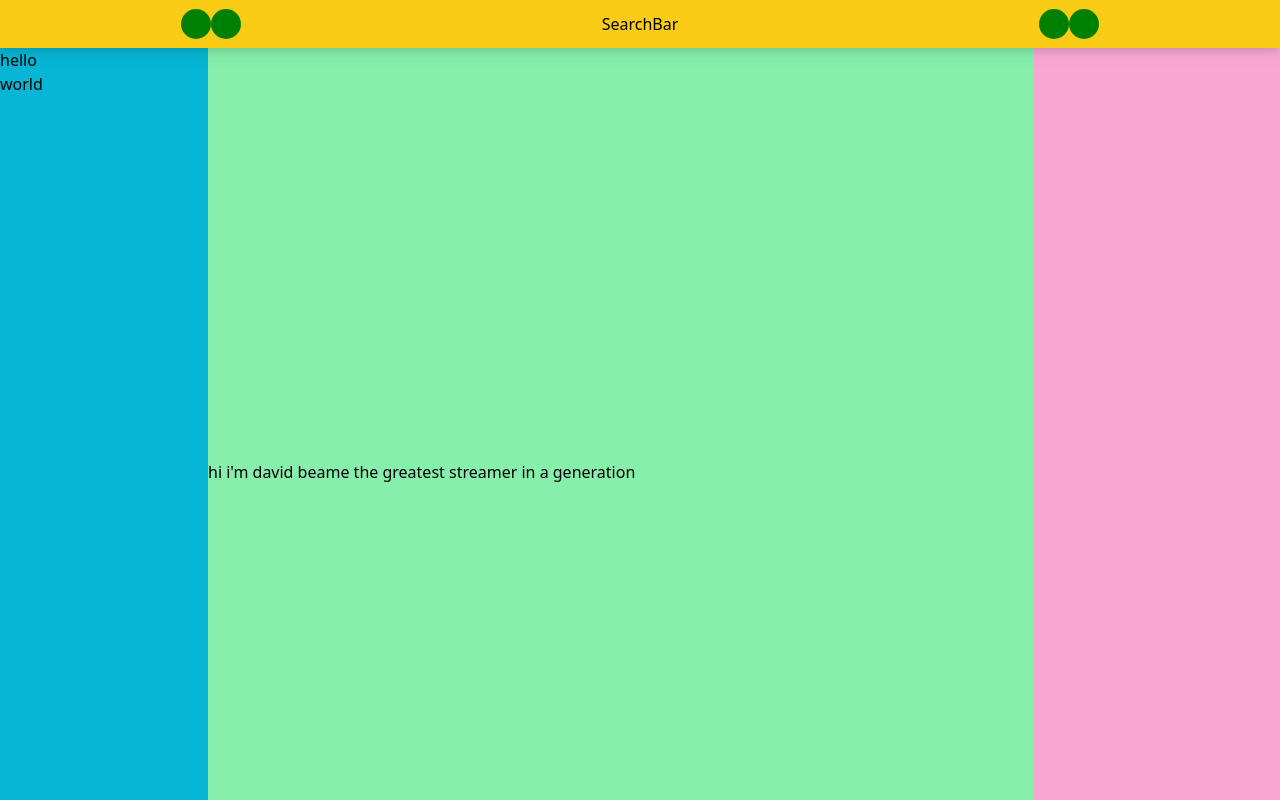
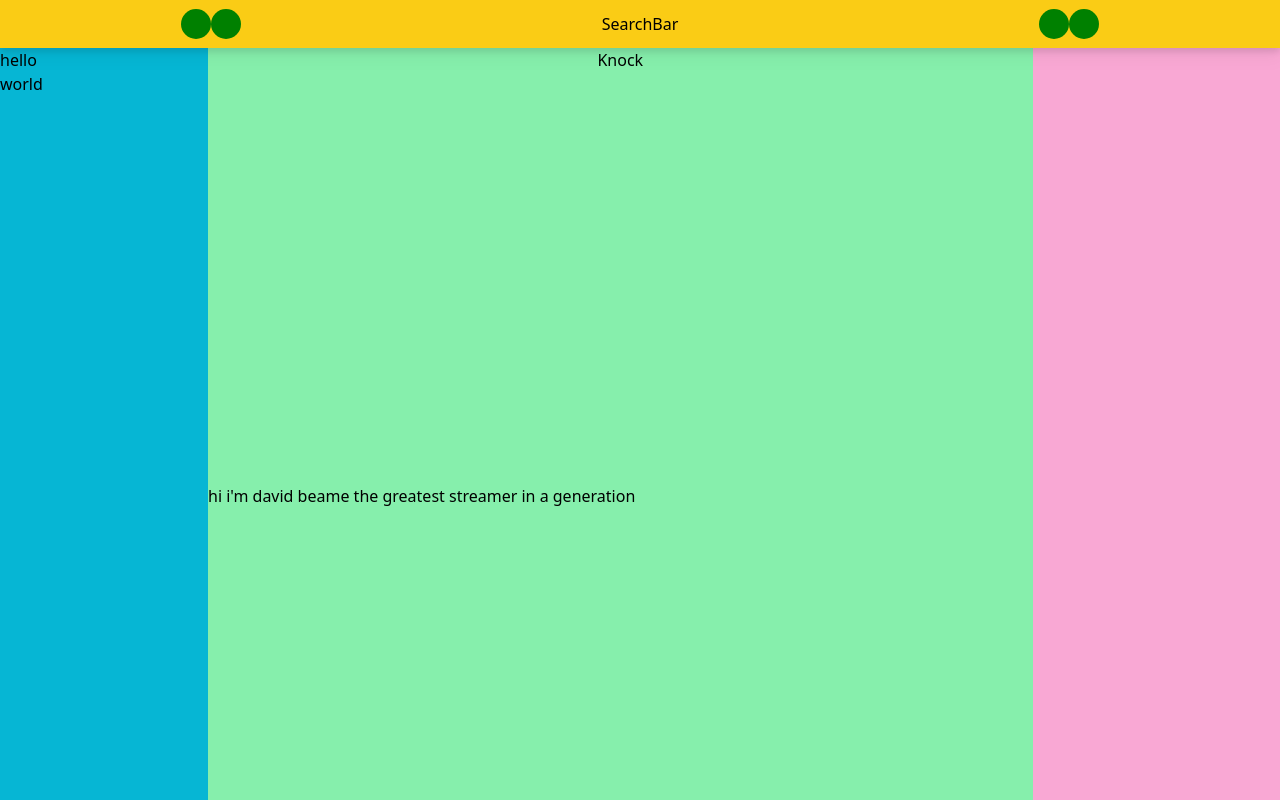
Before and after one commit to TerraMysticaAficionados/nitche, a Next.js app: page / in a window 1280 px wide. Built offline with nearby package versions, Linux system fonts and the light colour scheme; no server answers.

Commit message:
putting dev things behind a cookie (not for secrecy just for usability)

```diff
--- /dev/null
+++ b/src/lib/components/SecretDoor.tsx
@@ -0,0 +1,40 @@
+import { useEffect } from 'react';
+import { useCookies } from 'react-cookie';
+import { CookiesProvider } from "react-cookie";
+const KEY_COOKIE_MAX_AGE_SECONDS = 60
+interface SecretDoorProps {
+  children?: React.ReactNode
+}
+export const SecretDoor:React.FC<SecretDoorProps> = ({children}) => {
+  const [cookies, setCookie] = useCookies(['key-cookie'])
+  const times:number[] = []
+  useEffect(() => {
+    setCookie("key-cookie",null)
+  }, [])
+  return <CookiesProvider>
+      <button onClick={() => {
+        times.push(Date.now())
+        if(times.length > 5) {times.shift()}
+        if(matchingTimes(times)) {
+          setCookie("key-cookie", "cookie-key", {
+            maxAge: KEY_COOKIE_MAX_AGE_SECONDS
+          })
+        }
+    }}>{children}</button>
+  </CookiesProvider>
+}
+//  not super secret but enough to keep it out of the way.
+//  click in the pattern to set the cookie
+//  knock,knock,knock,*pause*,knock,knock
+function matchingTimes(times: number[]) {
+  if(times.length < 5) {
+    return false
+  }
+  let gap1 = times[1] - times[0]
+  let gap2 = times[2] - times[1]
+  let gap3 = times[3] - times[2]
+  let gap4 = times[4] - times[3]
+  let avg1 = (gap1 + gap2 + gap4) / 3
+  if(avg1 > 1000) return false
+  return avg1 < 300 && gap4 < 300 && (2 * avg1) < gap3
+}
--- a/src/pages/api/hello.ts
+++ /dev/null
@@ -1,13 +0,0 @@
-// Next.js API route support: https://nextjs.org/docs/api-routes/introduction
-import type { NextApiRequest, NextApiResponse } from 'next'
-
-type Data = {
-  name: string
-}
-
-export default function handler(
-  req: NextApiRequest,
-  res: NextApiResponse<Data>
-) {
-  res.status(200).json({ name: 'John Doe' })
-}
--- a/src/pages/index.tsx
+++ b/src/pages/index.tsx
@@ -1,6 +1,8 @@
 import Navbar from '../lib/components/Navbar';
 import Sidebar from '../lib/components/Sidebar';
 import { WebRTCVideo } from '@/lib/components/WebRTCVideo';
+import {SecretDoor} from '@/lib/components/SecretDoor';
+
 export default () => {
   return (
     <div style={{
@@ -21,6 +23,7 @@ export default () => {
           // className='flex flex-col h-full w-full
           //             ml-14 lg:ml-52 bg-green-300'
           >
+            <SecretDoor>Knock</SecretDoor>
             <WebRTCVideo/>
 
             <section id="info" className='h-full'> hi i'm david beame the greatest streamer in a generation</section>
```
Also changed, not shown: package.json (+5 -4 lines), src/middleware.ts (added, +20 -0 lines), 1 other file (tests, documents, lock files or other folders).
